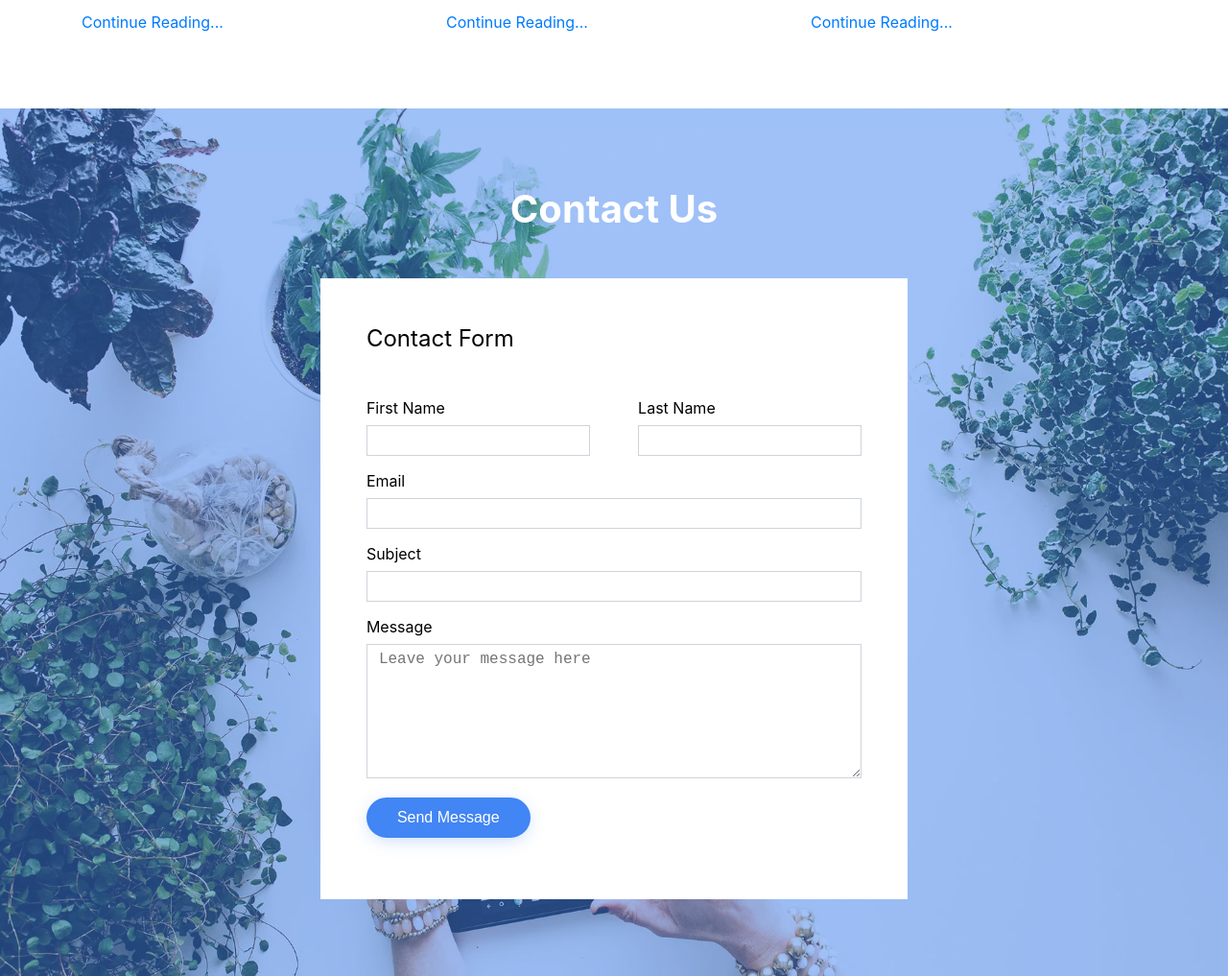
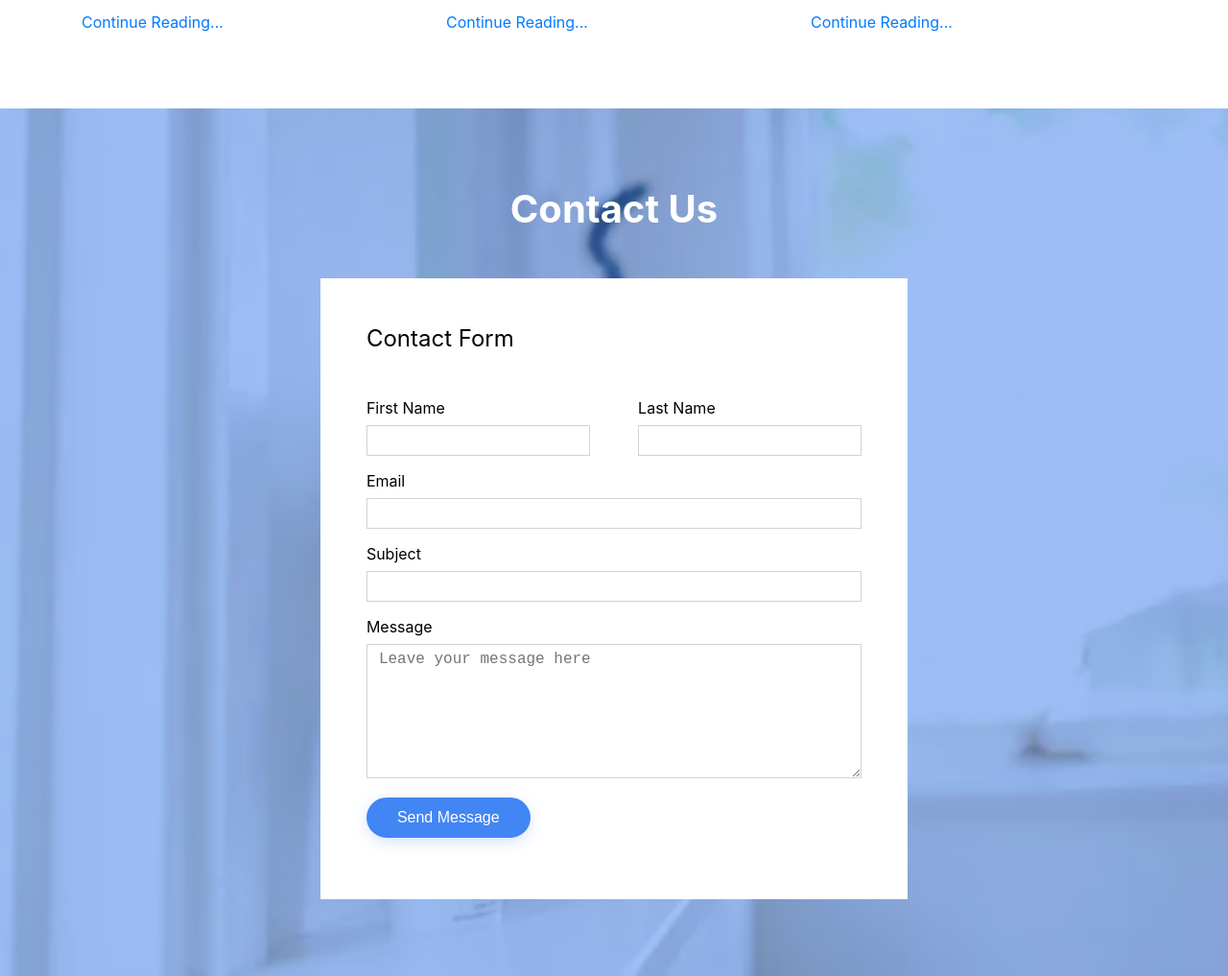
Before and after one commit to MuradNuh-zada/imagine-demo, a website: page index.html in a window 1280 px wide. Shown: the part 8396-9413 px from the top of the page at 96% size. Drawn offline with nearby package versions, Linux system fonts and the light colour scheme.

Commit message:
image chnaged

```diff
--- a/assets/styles/main.scss
+++ b/assets/styles/main.scss
@@ -516,7 +516,7 @@ header {
 
 #contact {
     position: relative;
-    background: url(/assets/images/contact/contact-bg.webp);
+    background: url(/assets/images/blog/img_1.webp);
     background-position: center;
     background-size: 100% 100%;
     background-attachment: fixed;
```
Also changed, not shown: assets/styles/main.css, 1 other file.
